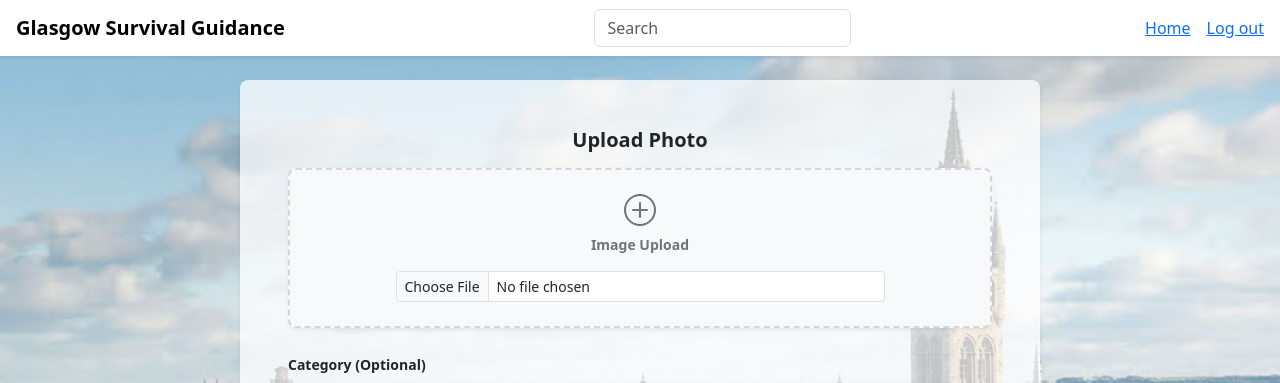
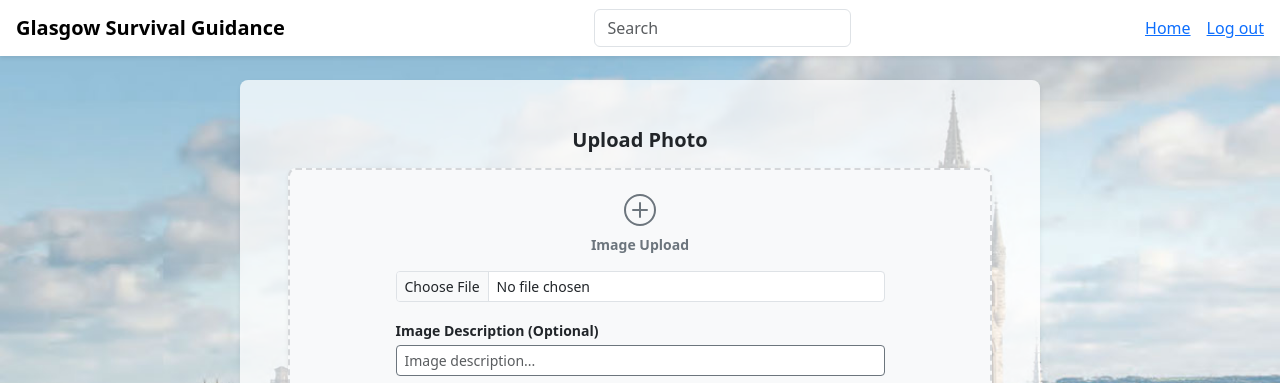
Before and after one commit to COMPSCI5012-Internet-Technology/GlasgowSurvivalGuide, a Django app: page /posts/new/ in a window 1280 px wide. Shown: the top 383 px of the page. Run offline with Django 5.2, Linux system fonts and the light colour scheme; the visitor is signed in with stand-in values (Sample User, id 1); data that the repository does not hold is empty.

Commit message:
add picture discribtion function

```diff
--- a/guide/forms.py
+++ b/guide/forms.py
@@ -97,6 +97,7 @@ class PostForm(forms.ModelForm):
             "tags",
             "image",
             "status",
+            'image_description',
         )
         widgets = {
             "title": forms.TextInput(attrs={"placeholder": "Enter post title"}),
--- a/guide/models.py
+++ b/guide/models.py
@@ -28,6 +28,7 @@ class Post(models.Model):
     address = models.CharField(max_length=256, blank=True, default="")
     rating = models.PositiveSmallIntegerField(default=0)
     image = models.ImageField(upload_to="post_images/", blank=True, null=True)
+    image_description = models.CharField(max_length=255, blank=True, null=True, help_text="Image description")
     audio = models.URLField(blank=True, default="")
     video = models.URLField(blank=True, default="")
     status = models.BooleanField(default=True)
--- a/templates/guide/post_detail.html
+++ b/templates/guide/post_detail.html
@@ -86,5 +86,11 @@
   {% endif %}
 </section>
 
+{% if post.image %}
+    <img src="{{ post.image.url }}"
+         alt="{% if post.image_description %}{{ post.image_description }}{% else %}Image posted by {{ post.author.username }}{% endif %}"
+         class="img-fluid rounded">
+{% endif %}
+
 <p><a href="{% url 'guide:post_list' %}">Back to posts</a></p>
 {% endblock %}
--- a/templates/guide/post_form.html
+++ b/templates/guide/post_form.html
@@ -17,7 +17,7 @@
                 </div>
             {% endif %}
 
-            <div class="mb-4 text-center">
+           <div class="mb-4 text-center">
                 <h2 class="h5 fw-bold mb-3 text-dark">Upload Photo</h2>
                 <div class="border border-2 border-secondary border-opacity-25 rounded-3 p-4 bg-light shadow-sm" style="border-style: dashed !important;">
                     <div class="mb-2 text-secondary">
@@ -27,7 +27,14 @@
                         </svg>
                     </div>
                     <p class="small text-secondary fw-bold mb-3">Image Upload</p>
-                    <input type="file" name="image" class="form-control form-control-sm mx-auto w-75" id="id_image">
+                    <input type="file" name="image" class="form-control form-control-sm mx-auto w-75 mb-3" id="id_image">
+
+                    <div class="text-start mx-auto w-75">
+                        <label for="id_image_description" class="form-label small fw-bold text-dark mb-1">
+                            Image Description (Optional)
+                        </label>
+                        <input type="text" name="image_description" class="form-control form-control-sm border-secondary" id="id_image_description" placeholder="Image description...">
+                    </div>
                 </div>
             </div>
 
```
Also changed, not shown: guide/migrations/0005_post_image_description.py (added).
